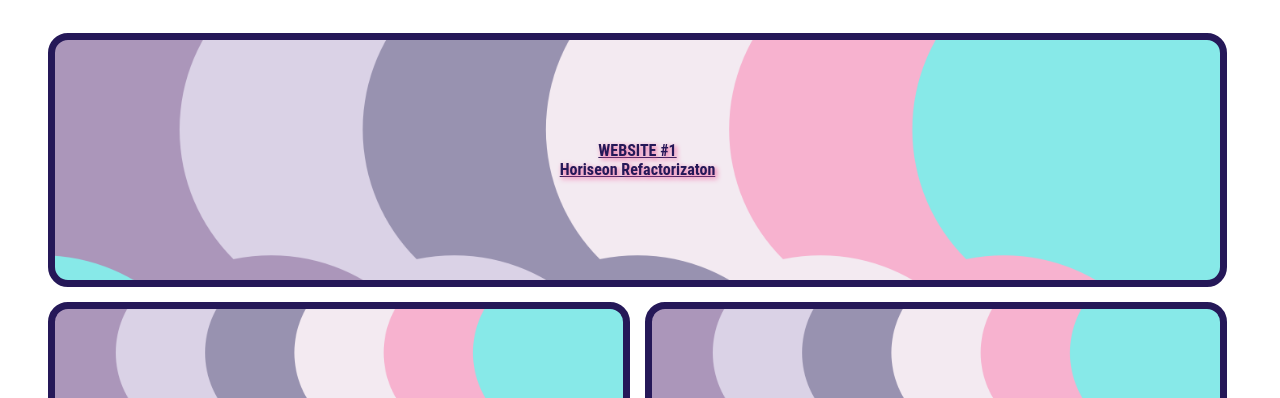
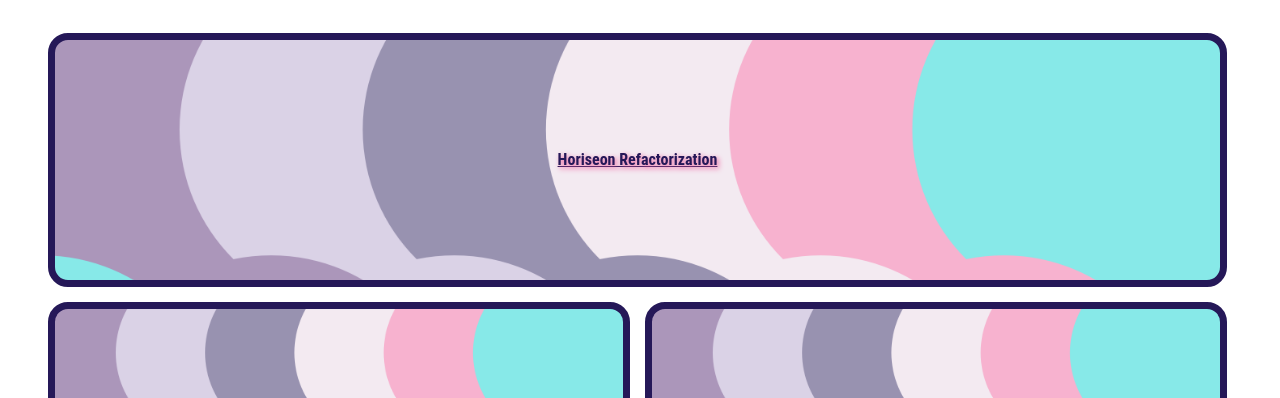
Before and after one commit to TinaTheDev91/Tina-Croxton-Portfolio, a plain HTML site: page index.html in a window 1280 px wide. Shown: the part 702-1100 px from the top of the page. Drawn offline with Linux system fonts and the light colour scheme; a web font is replaced by a local one.

Commit message:
correct typos

```diff
--- a/index.html
+++ b/index.html
@@ -68,8 +68,7 @@
                 <ul class="websites">
                     <li class="website-1">
                         <a href="https://tinathedev91.github.io/Horiseon-Refactor/">
-                        WEBSITE #1 <br>
-                        Horiseon Refactorizaton
+                        Horiseon Refactorization
                         </a>
                     </li>
                     <li class="website-2">
```
